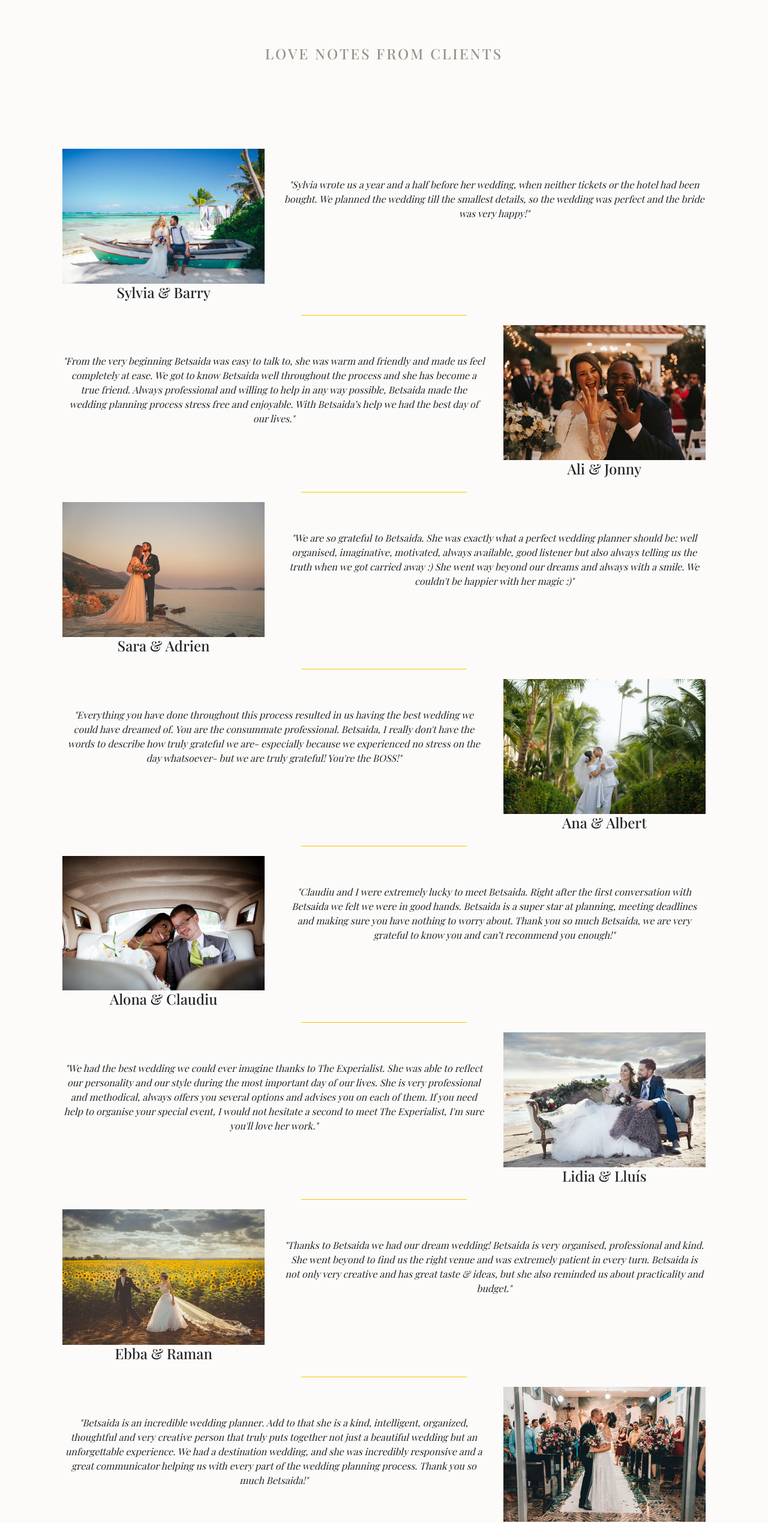
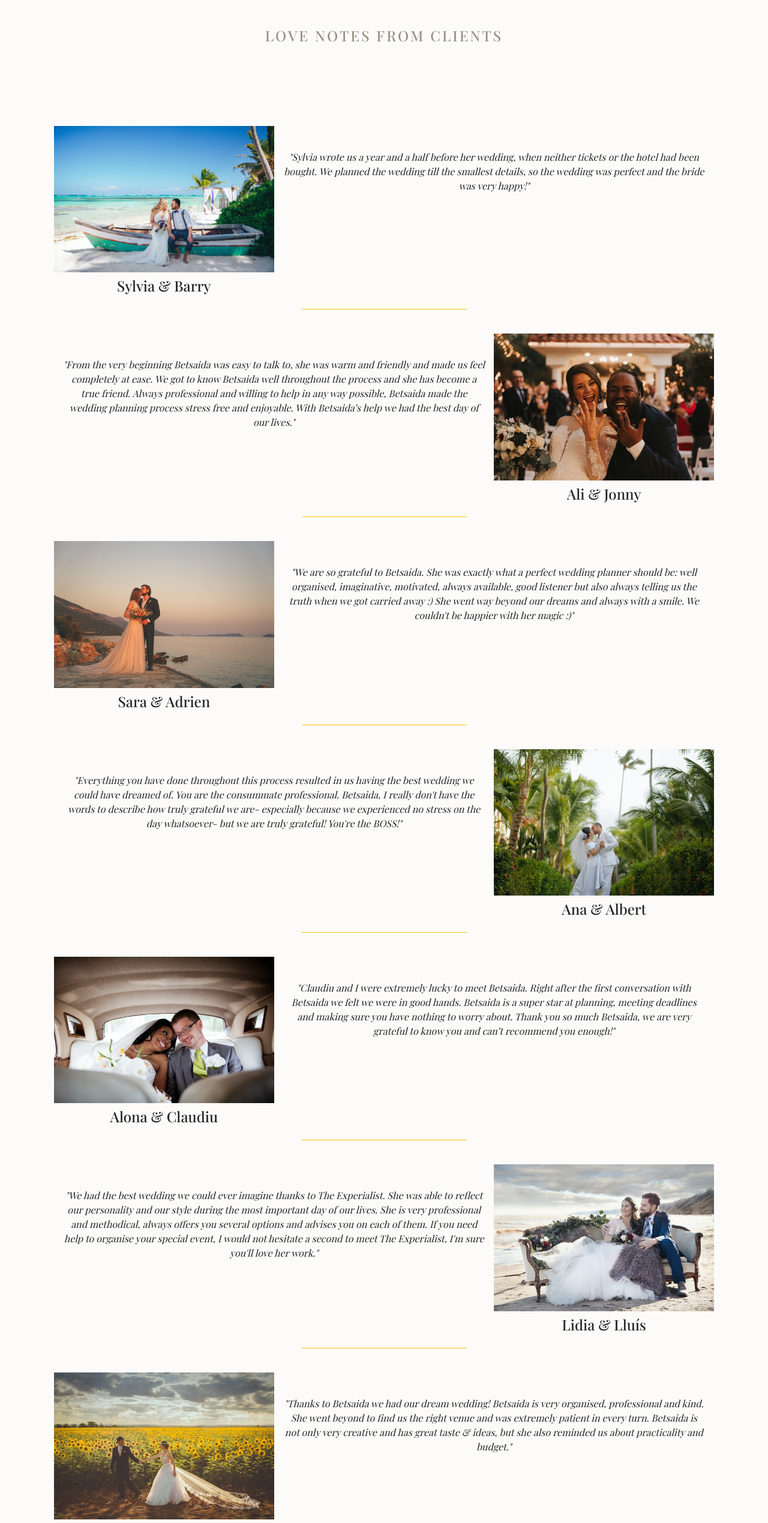
Before and after one commit to Code-Institute-Submissions/Yes-I-Do-Wedding-Agency, a plain HTML site: page testimonial.html in a window 1280 px wide. Shown: the part 240-2779 px from the top of the page at 60% size. Drawn offline with nearby package versions, Linux system fonts and the light colour scheme.

Commit message:
add style for responsivnes

```diff
--- a/testimonial.html
+++ b/testimonial.html
@@ -9,6 +9,7 @@
         <link rel="stylesheet" href="https://cdn.jsdelivr.net/npm/bootstrap@4.5.3/dist/css/bootstrap.min.css" integrity="sha384-TX8t27EcRE3e/ihU7zmQxVncDAy5uIKz4rEkgIXeMed4M0jlfIDPvg6uqKI2xXr2" crossorigin="anonymous">
         <!-- Style CSS -->
         <link rel="stylesheet" href="assets/css/style.css">
+        <link rel="stylesheet" href="assets/css/media.css">
         <!-- Google Fonts -->
         <link href="https://fonts.googleapis.com/css2?family=Great+Vibes&family=Playfair+Display:wght@400;500;600;700;800;900&display=swap" rel="stylesheet">
         <!--Font Awesome-->
@@ -22,13 +23,13 @@
                 <div class="col-md-8 order-md-last">
                     <div class="row">
                         <div class="col-md-6 text-center">
-                            <a href="index.html" class="navbar-brand">Yes, I Do
+                            <a href="index.html" class="navbar-brand mb-sm-3">Yes, I Do
                                 <small class="text-dark">
                                     Wedding Agency
                                 </small>
                             </a>
                         </div>
-                        <div class="col-md-6 d-md-flex justify-content-end mb-md-0 mb-3 phone-num">
+                        <div class="col-md-6 d-md-flex justify-content-end mb-3 phone-num">
                             <p><a href="tel:+35387456543">Call us at 1 (353) 8745 LOVE</a></p>
                         </div>
                     </div>
@@ -76,22 +77,21 @@
         <!--End Navbar-->
 
         <!--Start Hero section-->
-        <h4 class="main-text py-5 text-center">Love Notes from Clients
+        <h4 class="main-text py-5 m-0 mt-md-3 text-center">Love Notes from Clients
         </h4>
 
-        <section class="hero py-5 my-5">
-
-            <div class="container">
+        <section class="hero mt-md-2 mt-lg-5">
+            <div class="container p-md-3">
                 <div class="row text-center">
-                    <div class="col-md-4">
+                    <div class="col-md-12 col-lg-4 mt-sm-4 p-sm-0">
                         <div class="hero-img">
                             <img src="assets/img/testimonials/testi10.jpg" alt="wedding photo" class="img-fluid">
-                            <div class="hero-img-content">
+                            <div class="hero-img-content pt-sm-2">
                                 <h4>Sylvia & Barry</h4>
                             </div>
                         </div>
                     </div>
-                    <div class="col-md-8 py-5">
+                    <div class="col-md-12 col-lg-8 pt-md-3 mt-lg-5">
                         <p><em>"Sylvia wrote us a year and a half before her wedding, when neither tickets or the hotel had been bought. We planned the
                         wedding till the smallest details, so the wedding was perfect and the bride was very happy!"</em></p>
                     </div>
@@ -99,33 +99,33 @@
                 </div>
                 <!---->
                 <div class="row text-center">
-                    <div class="col-md-8 py-5">
+                    <div class="col-md-12 col-lg-8 py-5 order-sm-12 order-md-2 order-lg-1 py-sm-3 mt-lg-5">
                         <p><em>"From the very beginning Betsaida was easy to talk to, she was warm and friendly and made us feel completely at ease. We
                         got to know Betsaida well throughout the process and she has become a true friend. Always professional and willing to
                         help in any way possible, Betsaida made the wedding planning process stress free and enjoyable. With Betsaida’s help we
                         had the best day of our lives."</em></p>
                     </div>
-                    <div class="col-md-4">
-                        <div class="hero-img">
+                    <div class="col-md-12 col-lg-4 mt-sm-4 p-sm-0 order-md-1 order-lg-2">
+                        <div class="hero-img ">
                             <img src="assets/img/testimonials/testi01.jpg" alt="wedding photo" class="img-fluid">
-                            <div class="hero-img-content">
+                            <div class="hero-img-content pt-sm-2">
                                 <h4>Ali & Jonny</h4>
                             </div>
                         </div>
                     </div>
-                    <div class="border-top border-warning w-25 mx-auto my-3"></div>
+                    <div class="border-top border-warning w-25 mx-auto my-3 order-sm-12"></div>
                 </div>
                 <!---->
                 <div class="row text-center">
-                    <div class="col-md-4">
+                    <div class="col-md-12 col-lg-4 mt-sm-4 p-sm-0">
                         <div class="hero-img">
                             <img src="assets/img/testimonials/testi02.jpg" alt="wedding photo" class="img-fluid">
-                            <div class="hero-img-content">
+                            <div class="hero-img-content pt-sm-2">
                                 <h4>Sara & Adrien</h4>
                             </div>
                         </div>
                     </div>
-                    <div class="col-md-8 py-5">
+                    <div class="col-md-12 col-lg-8 py-5 py-sm-3 mt-lg-5">
                         <p><em>"We are so grateful to Betsaida. She was exactly what a perfect wedding planner should be: well organised, imaginative,
                         motivated, always available, good listener but also always telling us the truth when we got carried away :) She went way
                         beyond our dreams and always with a smile. We couldn't be happier with her magic :)"</em></p>
@@ -134,32 +134,32 @@
                 </div>
                 <!---->
                 <div class="row text-center">
-                    <div class="col-md-8 py-5">
+                    <div class="col-md-12 col-lg-8 py-5 order-sm-12 order-md-2 order-lg-1 py-sm-3 mt-lg-5">
                         <p><em>"Everything you have done throughout this process resulted in us having the best wedding we could have dreamed of. You
                         are the consummate professional. Betsaida, I really don't have the words to describe how truly grateful we are-
                         especially because we experienced no stress on the day whatsoever- but we are truly grateful! You're the BOSS!"</em></p>
                     </div>
-                    <div class="col-md-4">
+                    <div class="col-md-12 col-lg-4 mt-sm-4 p-sm-0 order-md-1 order-lg-2">
                         <div class="hero-img">
                             <img src="assets/img/testimonials/testi03.jpg" alt="wedding photo" class="img-fluid">
-                            <div class="hero-img-content">
+                            <div class="hero-img-content pt-sm-2">
                                 <h4>Ana & Albert</h4>
                             </div>
                         </div>
                     </div>
-                    <div class="border-top border-warning w-25 mx-auto my-3"></div>
+                    <div class="border-top border-warning w-25 mx-auto my-3 order-sm-12"></div>
                 </div>
                 <!---->
                 <div class="row text-center">
-                    <div class="col-md-4">
+                    <div class="col-md-12 col-lg-4 mt-sm-4 p-sm-0">
                         <div class="hero-img">
                             <img src="assets/img/testimonials/testi04.jpg" alt="wedding photo" class="img-fluid">
-                            <div class="hero-img-content">
+                            <div class="hero-img-content pt-sm-2">
                                 <h4>Alona & Claudiu</h4>
                             </div>
                         </div>
                     </div>
-                    <div class="col-md-8 py-5">
+                    <div class="col-md-12 col-lg-8 py-5 py-sm-3 mt-lg-5">
                         <p><em>"Claudiu and I were extremely lucky to meet Betsaida. Right after the first conversation with Betsaida we felt we were in
                         good hands. Betsaida is a super star at planning, meeting deadlines and making sure you have nothing to worry about.
                         Thank you so much Betsaida, we are very grateful to know you and can’t recommend you enough!"</em></p>
@@ -168,33 +168,33 @@
                 </div>
                 <!---->
                 <div class="row text-center">
-                    <div class="col-md-8 py-5">
+                    <div class="col-md-12 col-lg-8 py-5 order-sm-12 order-md-2 order-lg-1 py-sm-3 mt-lg-5">
                         <p><em>"We had the best wedding we could ever imagine thanks to The Experialist. She was able to reflect our personality and our
                         style during the most important day of our lives. She is very professional and methodical, always offers you several
                         options and advises you on each of them. If you need help to organise your special event, I would not hesitate a second
                         to meet The Experialist, I'm sure you'll love her work."</em></p>
                     </div>
-                    <div class="col-md-4">
+                    <div class="col-md-12 col-lg-4 mt-sm-4 p-sm-0 order-md-1 order-lg-2">
                         <div class="hero-img">
                             <img src="assets/img/testimonials/testi05.jpg" alt="wedding photo" class="img-fluid">
-                            <div class="hero-img-content">
+                            <div class="hero-img-content pt-sm-2">
                                 <h4>Lidia & Lluís</h4>
                             </div>
                         </div>
                     </div>
-                    <div class="border-top border-warning w-25 mx-auto my-3"></div>
+                    <div class="border-top border-warning w-25 mx-auto my-3 order-sm-12"></div>
                 </div>
                 <!---->
                 <div class="row text-center d-xs-none">
-                    <div class="col-md-4">
+                    <div class="col-md-12 col-lg-4 mt-sm-4 p-sm-0">
                         <div class="hero-img">
                             <img src="assets/img/testimonials/testi06.jpg" alt="wedding photo" class="img-fluid">
-                            <div class="hero-img-content">
+                            <div class="hero-img-content pt-sm-2">
                                 <h4>Ebba & Raman</h4>
                             </div>
                         </div>
                     </div>
-                    <div class="col-md-8 py-5">
+                    <div class="col-md-12 col-lg-8 py-5 py-sm-3 mt-lg-5">
                         <p><em>"Thanks to Betsaida we had our dream wedding! Betsaida is very organised, professional and kind. She went beyond to find
                         us the right venue and was extremely patient in every turn. Betsaida is not only very creative and has great taste &
                         ideas, but she also reminded us about practicality and budget."</em></p>
@@ -203,33 +203,33 @@
                 </div>
                 <!---->
                 <div class="row text-center d-xs-none">
-                    <div class="col-md-8 py-5">
+                    <div class="col-md-12 col-lg-8 py-5 order-sm-12 order-md-2 order-lg-1 py-sm-3 mt-lg-5">
                         <p><em>"Betsaida is an incredible wedding planner. Add to that she is a kind, intelligent, organized, thoughtful and very
                         creative person that truly puts together not just a beautiful wedding but an unforgettable experience. We had a
                         destination wedding, and she was incredibly responsive and a great communicator helping us with every part of the
                         wedding planning process. Thank you so much Betsaida!"</em></p>
                     </div>
-                    <div class="col-md-4">
+                    <div class="col-md-12 col-lg-4 mt-sm-4 p-sm-0 order-md-1 order-lg-2">
                         <div class="hero-img">
                             <img src="assets/img/testimonials/testi07.jpg" alt="wedding photo" class="img-fluid">
-                            <div class="hero-img-content">
+                            <div class="hero-img-content pt-sm-2">
                                 <h4>Mónica & Pablo</h4>
                             </div>
                         </div>
                     </div>
-                    <div class="border-top border-warning w-25 mx-auto my-3"></div>
+                    <div class="border-top border-warning w-25 mx-auto my-3 order-sm-12"></div>
                 </div>
                 <!---->
                 <div class="row text-center d-xs-none">
-                    <div class="col-md-4">
+                    <div class="col-md-12 col-lg-4 mt-sm-4 p-sm-0">
                         <div class="hero-img">
                             <img src="assets/img/testimonials/testi08.jpg" alt="wedding photo" class="img-fluid">
-                            <div class="hero-img-content">
+                            <div class="hero-img-content pt-sm-2">
                                 <h4>Olga & Alex</h4>
                             </div>
                         </div>
                     </div>
-                    <div class="col-md-8 py-5">
+                    <div class="col-md-12 col-lg-8 py-5 py-sm-3 mt-lg-5">
                         <p><em>"We could not have made a better choice. The Experialist has provided incredible support in everything: starting from
                         choosing a dream location to decoration and logistic issues during the wedding. We were very concerned about having a
                         multilingual wedding, which was not an issue at all with The Experialist team, as they even found a master of ceremony
@@ -239,19 +239,16 @@
                 </div>
                 <!---->
                 <div class="row text-center d-xs-none">
-                    <div class="col-md-8 col-sm-12 py-5">
+                    <div class="col-md-12 col-lg-8 py-5 order-sm-12 order-md-2 order-lg-1 py-sm-3 mt-lg-5">
                         <p><em>"Betsaida is an incredible wedding planner. Add to that she is a kind, intelligent, organized, thoughtful and
-                            very
-                            creative person that truly puts together not just a beautiful wedding but an unforgettable experience. We
-                            had a
-                            destination wedding, and she was incredibly responsive and a great communicator helping us with every part
-                            of the
-                            wedding planning process. Thank you so much Betsaida!"</em></p>
+                            very creative person that truly puts together not just a beautiful wedding but an unforgettable experience. We
+                            had a destination wedding, and she was incredibly responsive and a great communicator helping us with every part
+                            of the wedding planning process. Thank you so much Betsaida!"</em></p>
                     </div>
-                    <div class="col-md-4">
-                        <div class="hero-img">
+                    <div class="col-md-12 col-lg-4 mt-sm-4 p-sm-0 order-md-1 order-lg-2">
+                        <div class="hero-img ">
                             <img src="assets/img/testimonials/testi09.jpg" alt="wedding photo" class="img-fluid">
-                            <div class="hero-img-content">
+                            <div class="hero-img-content pt-sm-2">
                                 <h4>Livia & Henry</h4>
                             </div>
                         </div>
@@ -261,6 +258,20 @@
             </div>
         </section>
         <!--End Hero section-->
+
+        <!--Start Quotes Section-->
+        <div class="container">
+            <div class="row quotes my-3">
+                <div class="col-md-12 my-5 text-center quote">
+                    <h5>“BEING SOMEONE’S FIRST LOVE MAY BE GREAT, BUT TO BE THEIR LAST IS BEYOND PERFECT”</h5>
+                    <p>Let's talk about your perfect wedding day!</p>
+                    <a href="contact.html" class="btn btn-custom btn-md">Contact Us</a>
+                </div>
+
+            </div>
+        </div>
+        <!--End Quotes Section-->
+
 
         <!--Start Footer Section-->
         <section class="footer new pt-5 d-none d-lg-block">
@@ -385,20 +396,21 @@
         <!--End Footer Section-->
 
         <!-- Start Socket -->
-        <div class="socket d-xs-block d-sm-block d-md-block d-lg-none d-xl-none">
+        <div class="socket d-lg-none d-xl-none">
             <div class="container">
                 <div class="row">
+                    <div class="col-md-12 col-xs-12 pt-md-1">
+                        <p class="small socket-tel">Tel: +353 87 456 5434</p>
+                    </div>
+                    <!---->
+                    <div class="col-md-12 pt-md-1">
+                        <p class="small socket-address">45 Grafton Street Dublin</p>
+                    </div>
+                    <!---->
                     <div class="col-md-12 pt-md-1 text-center copyright">
                         <p> &copy; copyright <strong><a href="info@yesweddingagency.com" target="_blank" rel="noopener">Yes Wedding
                             Agency</a></strong>. All Rights Reserved
                         </p>
-                    </div>
-                    <div class="col-md-12 col-xs-12 pt-md-1">
-                        <p class="small socket-tel">Tel: +353 87 456 5434</p>
-                    </div>
-
-                    <div class="col-md-12 pt-md-1">
-                        <p class="small socket-address">45 Grafton Street Dublin</p>
                     </div>
                 </div>
             </div>
```
